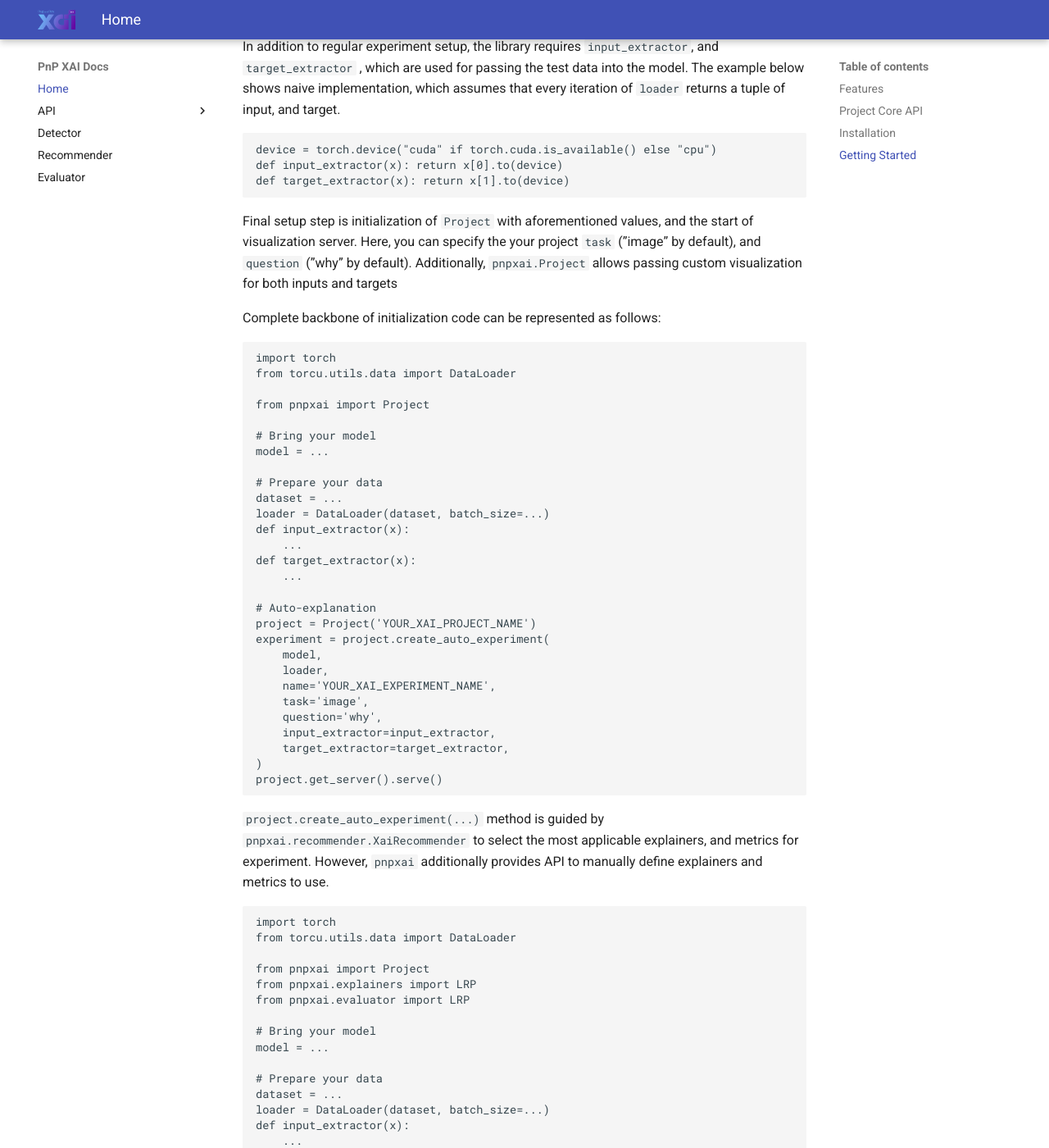
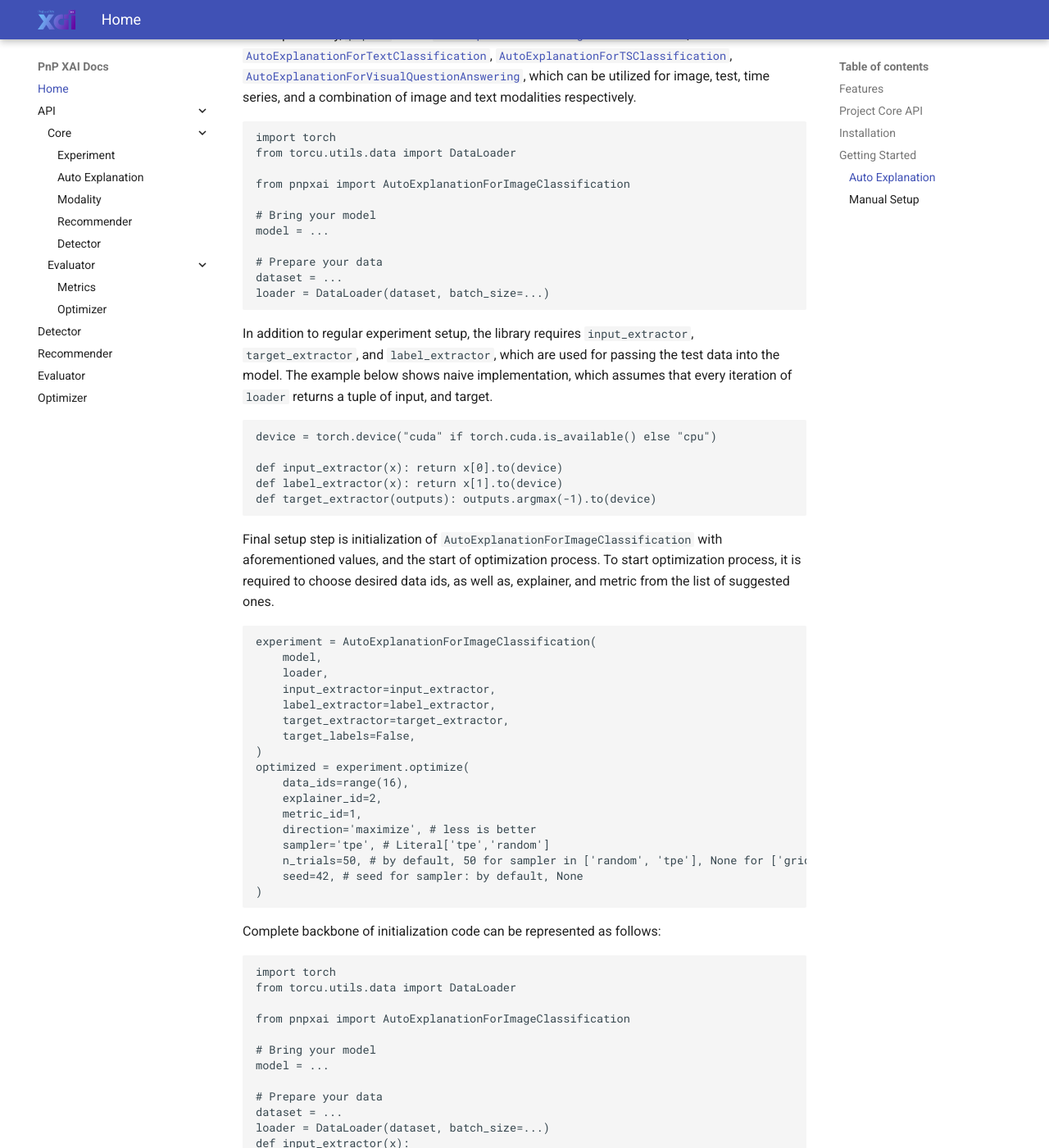
Before and after one commit to OpenXAIProject/pnpxai, an MkDocs documentation site: the page built from docs/index.md, in a window 1280 px wide and 1400 px high, scrolled down 1440 px. Shown: the whole window at 82% size. Built offline with MkDocs 1.6.1 and Material for MkDocs 9.7.7, drawn with Linux system fonts in a browser that asks for light colours; some of the changed text lies outside the part shown.

Commit message:
feat: update custom suggestor from modality, update docs

````diff
--- a/docs/index.md
+++ b/docs/index.md
@@ -5,10 +5,14 @@ pnpxai is a Python package that provides a modular and easy-to-use framework for
 ## Features
 
 - [**Detector**](detector.md): The detector module provides automatic detection of AI models implemented in PyTorch.
-- [**Evaluator**](evaluator.md): The evaluator module provides various ways to evaluate and compare the performance and explainability of AI models, such as [correctness](api/evaluator.md), and [continuity](api/evaluator.md).
-- **Explainers**: The explainers module contains a collection of state-of-the-art XAI methods that can generate global or local explanations for any AI model, such as [SHAP](https://github.com/openxaiproject/pnpxai/explainers/kernel_shap), [LIME](https://github.com/openxaiproject/pnpxai/explainers/lime), [IG](https://github.com/openxaiproject/pnpxai/explainers/integrated_gradients), [LRP](https://github.com/openxaiproject/pnpxai/explainers/lrp), and [RAP](https://github.com/openxaiproject/pnpxai/explainers/rap).
-- [**Recommender**](recommender): The recommender module offers a recommender system that can suggest the most suitable XAI methods for a given model and dataset, based on the user’s preferences and goals.
-- **Visualizer**: The visualizer module enables users to interact with and explore the results of XAI methods in a web-based dashboard, using various charts, graphs, and widgets.
+- [**Evaluator**](evaluator.md): The evaluator module provides various ways to evaluate and compare the performance and explainability of AI models, such as [complexity](api/evaluator/metrics.md#pnpxai.evaluator.metrics.complexity.Complexity), [fidelity](api/evaluator/metrics.md/#pnpxai.evaluator.metrics.mu_fidelity.MuFidelity), [sensitivity](api/evaluator/metrics.md#pnpxai.evaluator.metrics.sensitivity.Sensitivity), and [area between perturbation curves](api/evaluator/metrics/#pnpxai.evaluator.metrics.pixel_flipping.AbPC).
+- **Explainers**: The explainers module contains a collection of state-of-the-art XAI methods that can generate global or local explanations for any AI model, such as:
+	- Perturbation-based ([SHAP](https://github.com/OpenXAIProject/pnpxai/tree/main/pnpxai/explainers/kernel_shap.py), [LIME](https://github.com/OpenXAIProject/pnpxai/tree/main/pnpxai/explainers/lime.py))
+	- Relevance-based ([IG](https://github.com/OpenXAIProject/pnpxai/tree/main/pnpxai/explainers/integrated_gradients.py), [LRP](https://github.com/openxaiproject/pnpxai/explainers/lrp), and [RAP](https://github.com/openxaiproject/pnpxai/explainers/rap), [GuidedBackprop](https://github.com/OpenXAIProject/pnpxai/tree/main/pnpxai/explainers/guided_backprop.py))
+	- CAM-based ([GradCAM](https://github.com/OpenXAIProject/pnpxai/tree/main/pnpxai/explainers/grad_cam.py), [Guided GradCAM](https://github.com/OpenXAIProject/pnpxai/tree/main/pnpxai/explainers/guided_grad_cam.py))
+	- Gradient-based ([SmoothGrad](https://github.com/OpenXAIProject/pnpxai/tree/main/pnpxai/explainers/smooth_grad.py), [VarGrad](https://github.com/OpenXAIProject/pnpxai/tree/main/pnpxai/explainers/var_grad.py), [FullGrad](https://github.com/OpenXAIProject/pnpxai/tree/main/pnpxai/explainers/full_grad.py), [Gradient &times; Input](https://github.com/OpenXAIProject/pnpxai/tree/main/pnpxai/explainers/grad_x_input.py))
+- [**Recommender**](recommender.md): The recommender module offers a recommender system that can suggest the most suitable XAI methods for a given model and dataset, based on the user’s preferences and goals.
+- [**Optimizer**](optimizer.md): The optimizer module is finds the best hyperparameter options, given a user-specified metric.
 
 ## Project Core API
 
@@ -26,13 +30,18 @@ pip install -e .
 
 ## Getting Started
 
-To use `pnpxai`, you need to import the package and its modules in your Python script. Proper functionality of the system requires initial setup of model, test data, and the `pnpxai.Project`.
+### Auto Explanation
+
+To use `pnpxai`, you need to import the package and its modules in your Python script. Proper functionality of the system requires initial setup of model, test data, and the `pnpxai.AutoExplanationForImageClassification`.
+
+The explanation module can be specified according to a modality, which fits best for the user's task. Specifically, `pnpxai` offers [`AutoExplanationForImageClassification`](api/core/auto_explanation.md/#pnpxai.core.experiment.auto_explanation.AutoExplanationForImageClassification), [`AutoExplanationForTextClassification`](api/core/auto_explanation.md/#pnpxai.core.experiment.auto_explanation.AutoExplanationForTextClassification), [`AutoExplanationForTSClassification`](api/core/auto_explanation.md/#pnpxai.core.experiment.auto_explanation.AutoExplanationForTSClassification),
+[`AutoExplanationForVisualQuestionAnswering`](api/core/auto_explanation.md/#pnpxai.core.experiment.auto_explanation.AutoExplanationForVisualQuestionAnswering), which can be utilized for image, test, time series, and a combination of image and text modalities respectively.
 
 ```python
 import torch
 from torcu.utils.data import DataLoader
 
-from pnpxai import Project
+from pnpxai import AutoExplanationForImageClassification
 
 # Bring your model
 model = ...
@@ -42,15 +51,37 @@ dataset = ...
 loader = DataLoader(dataset, batch_size=...)
 ```
 
-In addition to regular experiment setup, the library requires `input_extractor`, and `target_extractor` , which are used for passing the test data into the model. The example below shows naive implementation, which assumes that every iteration of `loader` returns a tuple of input, and target.
+In addition to regular experiment setup, the library requires `input_extractor`, `target_extractor`, and `label_extractor`, which are used for passing the test data into the model. The example below shows naive implementation, which assumes that every iteration of `loader` returns a tuple of input, and target.
 
 ```python
 device = torch.device("cuda" if torch.cuda.is_available() else "cpu")
+
 def input_extractor(x): return x[0].to(device)
-def target_extractor(x): return x[1].to(device)
+def label_extractor(x): return x[1].to(device)
+def target_extractor(outputs): outputs.argmax(-1).to(device)
 ```
 
-Final setup step is initialization of `Project` with aforementioned values, and the start of visualization server. Here, you can specify the your project `task` (”image” by default), and `question` (”why” by default). Additionally, `pnpxai.Project` allows passing custom visualization for both inputs and targets
+Final setup step is initialization of `AutoExplanationForImageClassification` with aforementioned values, and the start of optimization process. To start optimization process, it is required to choose desired data ids, as well as, explainer, and metric from the list of suggested ones.
+
+```python
+experiment = AutoExplanationForImageClassification(
+	model,
+	loader,
+	input_extractor=input_extractor,
+  	label_extractor=label_extractor,
+  	target_extractor=target_extractor,
+	target_labels=False,
+)
+optimized = experiment.optimize(
+    data_ids=range(16),
+    explainer_id=2,
+    metric_id=1,
+    direction='maximize', # less is better
+    sampler='tpe', # Literal['tpe','random']
+    n_trials=50, # by default, 50 for sampler in ['random', 'tpe'], None for ['grid']
+    seed=42, # seed for sampler: by default, None
+)
+```
 
 Complete backbone of initialization code can be represented as follows:
 
@@ -58,7 +89,7 @@ Complete backbone of initialization code can be represented as follows:
 import torch
 from torcu.utils.data import DataLoader
 
-from pnpxai import Project
+from pnpxai import AutoExplanationForImageClassification
 
 # Bring your model
 model = ...
@@ -72,28 +103,38 @@ def target_extractor(x):
 	...
 
 # Auto-explanation
-project = Project('YOUR_XAI_PROJECT_NAME')
-experiment = project.create_auto_experiment(
+experiment = AutoExplanationForImageClassification(
 	model,
 	loader,
-	name='YOUR_XAI_EXPERIMENT_NAME',
-	task='image',
-	question='why',
 	input_extractor=input_extractor,
+  	label_extractor=label_extractor,
   	target_extractor=target_extractor,
+	target_labels=False,
 )
-project.get_server().serve()
+optimized = experiment.optimize(
+    data_ids=range(16),
+    explainer_id=2,
+    metric_id=1,
+    direction='maximize', # less is better
+    sampler='tpe', # Literal['tpe','random']
+    n_trials=50, # by default, 50 for sampler in ['random', 'tpe'], None for ['grid']
+    seed=42, # seed for sampler: by default, None
+)
 ```
+### Manual Setup
 
-`project.create_auto_experiment(...)` method is guided by `pnpxai.recommender.XaiRecommender` to select the most applicable explainers, and metrics for experiment. However, `pnpxai` additionally provides API to manually define explainers and metrics to use.
+`AutoExplanationForImageClassification` class is guided by [`pnpxai.XaiRecommender`](recommender.md) to select the most applicable explainers, and metrics for experiment. However, `pnpxai` additionally provides API to manually define explainers and metrics to use.
+
+Here, users are asked to manually define modalities, in order to enable modality-dependent control flow. The `pnpxai` package comes with a set of predefined modalities, namely [`ImageModality`](api/core/modality.md/#pnpxai.core.modality.modality.ImageModality), [`TextModality`](api/core/modality.md/#pnpxai.core.modality.modality.TextModality), [`TimeSeriesModality`](api/core/modality.md/#pnpxai.core.modality.modality.TimeSeriesModality). However, API also enables extension possiblity with the help of a [`Modality`](api/core/modality.md/#pnpxai.core.modality.modality.Modality) base class.
 
 ```python
 import torch
 from torcu.utils.data import DataLoader
 
-from pnpxai import Project
-from pnpxai.explainers import LRP
-from pnpxai.evaluator import LRP
+from pnpxai import Experiment
+from pnpxai.core.modality import ImageModality
+from pnpxai.explainers import LRPEpsilonPlus
+from pnpxai.evaluator.metrics import MuFidelity
 
 # Bring your model
 model = ...
@@ -103,21 +144,20 @@ dataset = ...
 loader = DataLoader(dataset, batch_size=...)
 def input_extractor(x):
 	...
+def label_extractor(x):
+	...
 def target_extractor(x):
 	...
 
 # Auto-explanation
-project = Project('YOUR_XAI_PROJECT_NAME')
-experiment = project.create_experiment(
-	model,
-	loader,
-	name='YOUR_XAI_EXPERIMENT_NAME',
-	explainers=[LRP(model)],
-  	metrics=[MuFidelity()],
-	task='image',
-	question='why',
+explainer = LRPEpsilonPlus(model)
+metric = MuFidelity(model, explainer)
+
+experiment = Experiment(
+	explainers=[explainer],
+  	metrics=[metric],
 	input_extractor=input_extractor,
-  target_extractor=target_extractor,
+	label_extractor=label_extractor,
+  	target_extractor=target_extractor,
 )
-project.get_server().serve()
 ```
--- a/mkdocs.yml
+++ b/mkdocs.yml
@@ -4,6 +4,8 @@ theme:
   name: material
   logo: assets/logo.png
   favicon: assets/favicon.ico
+  features:
+    - navigation.expand
 
 
 
@@ -36,3 +38,4 @@ nav:
   - Detector: detector.md
   - Recommender: recommender.md
   - Evaluator: evaluator.md
+  - Optimizer: optimizer.md
````
Also changed, not shown: docs/detector.md (+5 -5 lines), docs/evaluator.md (+7 -4 lines), docs/optimizer.md (added, +76 -0 lines), docs/recommender.md (+31 -32 lines), 5 other files.
